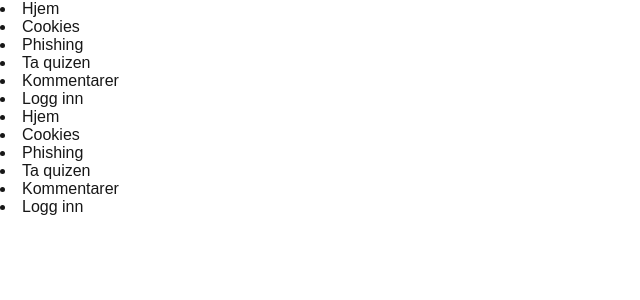
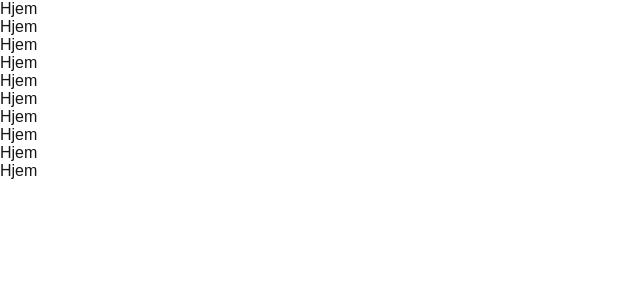
Before and after one commit to vevcom/kakemeister, a Next.js app: page /Navbar in a window 1280 px wide. Shown: the top 300 px of the page, without its empty margins (0-640 px from the left). Built offline with nearby package versions, Linux system fonts and the light colour scheme.

Commit message:
fourth stage to navbar from scratch

```diff
--- a/src/app/Navbar/page.module.scss
+++ b/src/app/Navbar/page.module.scss
@@ -0,0 +1,4 @@
+.header_item {
+    color: red;
+    font-size: 16px;
+}
--- a/src/app/Navbar/page.tsx
+++ b/src/app/Navbar/page.tsx
@@ -1,14 +1,16 @@
-import "./page.module.scss"
+import styles from "./page.module.scss"
+import Link from "next/link"
 
 export default function Nav() {
     return(
         <div id="Header">
-            <li className="header_li"><a href="index.html">Hjem</a></li>
-            <li className="header_li"><a href="Cookies.html">Cookies</a></li>
-            <li id="highlighted"><a href="Phishing.html">Phishing</a></li>
-            <li className="header_li"><a href="Testen.html">Ta quizen</a></li>
-            <li className="header_li"><a href="kommentarer.html">Kommentarer</a></li>
-            <li className="header_li"><a href="login.html">Logg inn</a></li>
+            <ol>
+                <li className="header_item"><Link href="/">Hjem</Link></li>
+                <li className="header_item"><Link href="/">Hjem</Link></li>
+                <li className="header_item"><Link href="/">Hjem</Link></li>
+                <li className="header_item"><Link href="/">Hjem</Link></li>
+                <li className="header_item"><Link href="/">Hjem</Link></li>
+            </ol>
         </div>
     )
 }
```
